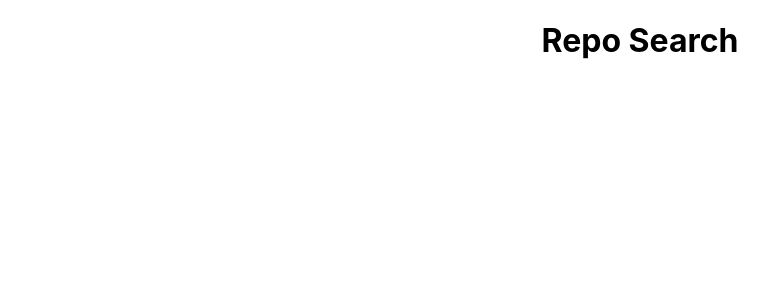
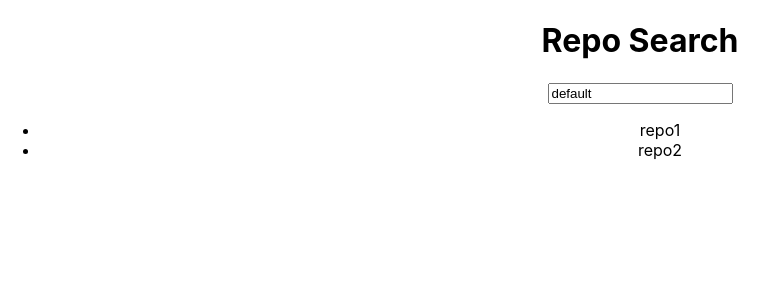
Before and after one commit to code-42/github-searcher, a React (Create React App) app: page / in a window 1280 px wide. Shown: the top 300 px of the page, without its empty margins (0-777 px from the left). Built offline with nearby package versions, Linux system fonts and the light colour scheme.

Commit message:
add input field to RepoSearch page

```diff
--- a/src/RepoSearch.js
+++ b/src/RepoSearch.js
@@ -5,8 +5,19 @@ function RepoSearch(props){
     return(
         <div>
             <h1>Repo Search</h1>
+            <input value={props.inputValue}/>
+            <ul>
+                <li>repo1</li>
+                <li>repo2</li>
+            </ul>
         </div>
     );
 }
 
-export default connect()(RepoSearch);
+const mapStateToProps = (state) => {
+    return{
+        inputValue: state.searchInputValue
+    }
+}
+
+export default connect(mapStateToProps)(RepoSearch);
--- a/src/store/index.js
+++ b/src/store/index.js
@@ -2,7 +2,7 @@ import { createStore } from 'redux';
 
 const initialState = {
     repos: [],
-    searchInputValue: ''
+    searchInputValue: 'default'
 };
 
 const reducer = (state = initialState, action) => {
```
